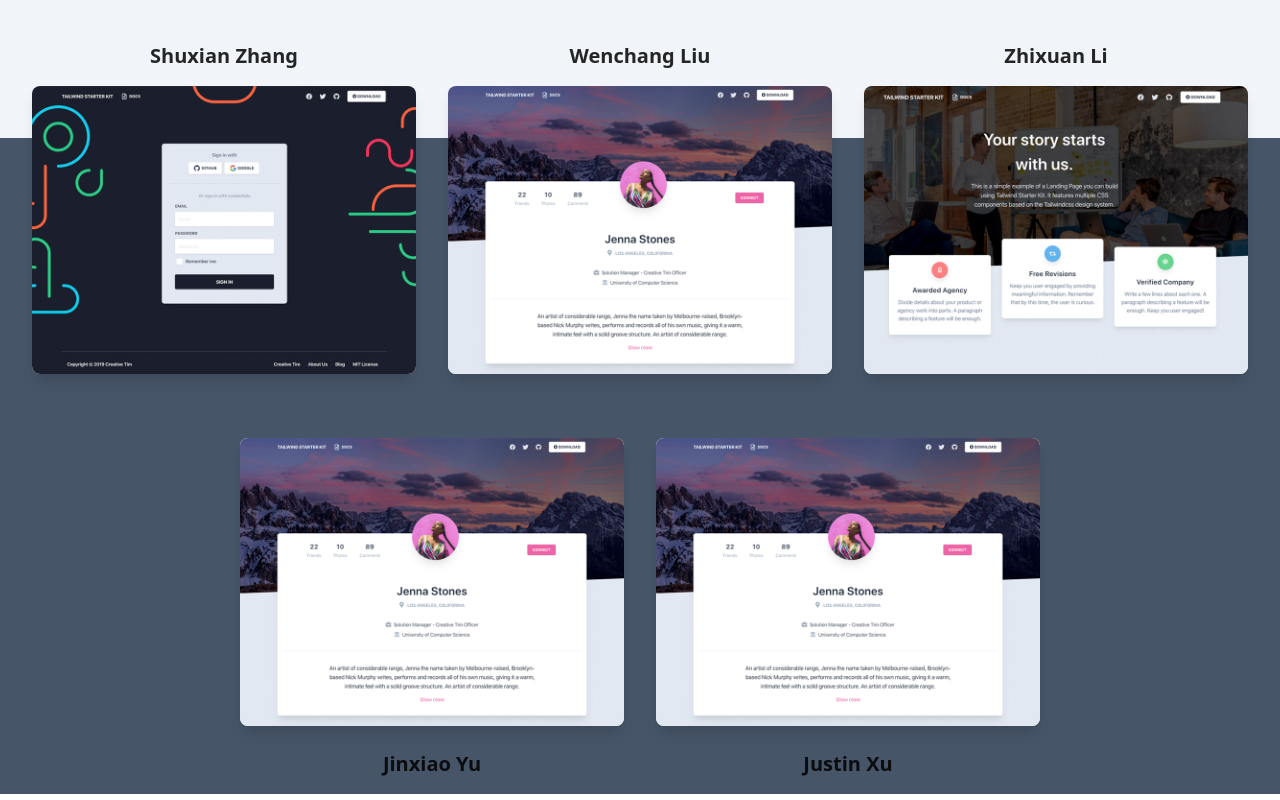
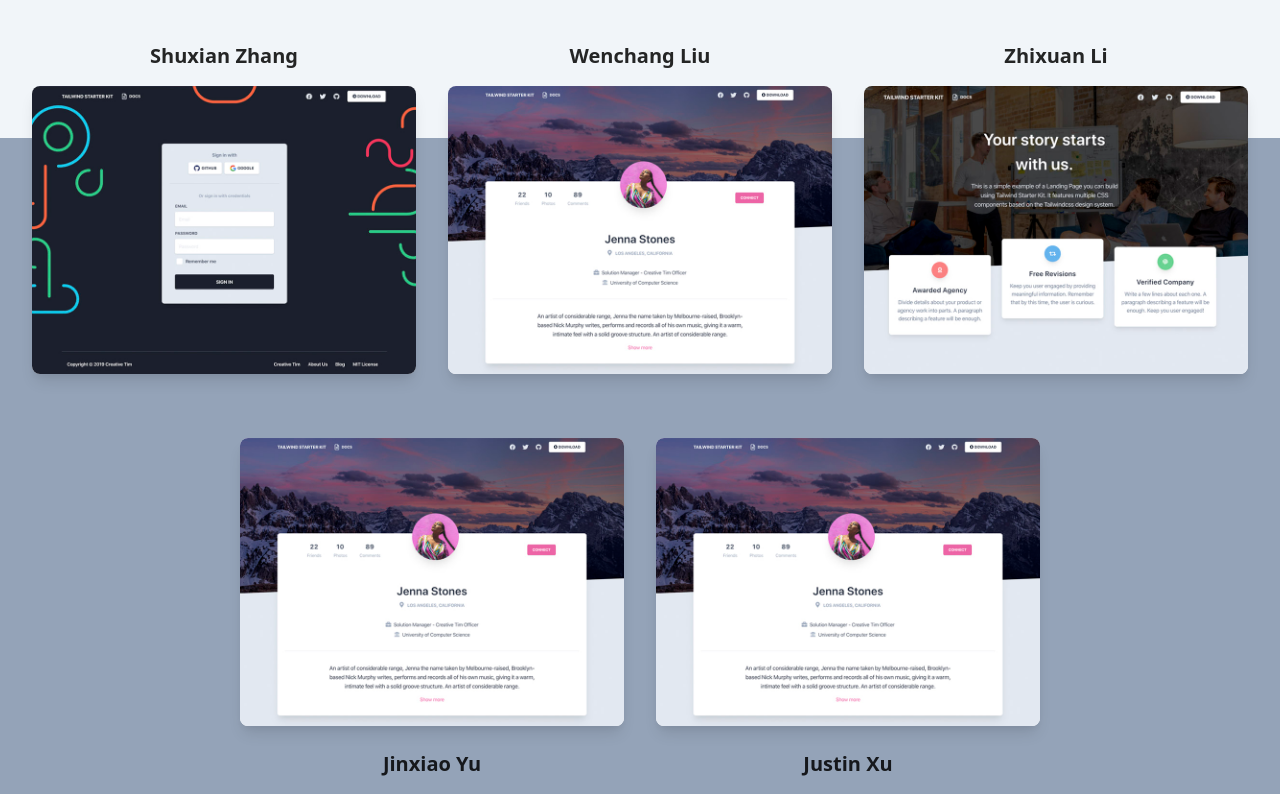
Before and after one commit to Cecil-Zhang/AggieShell, a Next.js app in the folder frontendAggieShell/: page / in a window 1280 px wide. Shown: the part 4760-5560 px from the top of the page. Built offline with nearby package versions, Linux system fonts and the light colour scheme.

Commit message:
Fixing vercel build bug

```diff
--- a/frontendAggieShell/components/Tabs/DocumentationTabs.js
+++ b/frontendAggieShell/components/Tabs/DocumentationTabs.js
@@ -1,6 +1,6 @@
 import React from "react";
 
-const Tabs = () => {
+const DocumentationTabs = () => {
   const [openTab, setOpenTab] = React.useState(1);
   return (
     <>
@@ -112,4 +112,4 @@ const Tabs = () => {
   );
 };
 
-export default Tabs;
+export default DocumentationTabs;
--- a/frontendAggieShell/pages/index.js
+++ b/frontendAggieShell/pages/index.js
@@ -4,7 +4,7 @@ import Link from "next/link";
 
 import IndexNavbar from "components/Navbars/IndexNavbar.js";
 import Footer from "components/Footers/Footer.js";
-import Tabs from "components/Tabs/DocumentationTabs.js";
+import DocumentationTabs from "components/Tabs/DocumentationTabs.js";
 
 export default function Index() {
   return (
@@ -266,7 +266,7 @@ export default function Index() {
                 <h2 className="text-xl font-semibold">
                   Dependencies
                 </h2>
-                <Tabs />
+                <DocumentationTabs />
               </div>
             </div>
 
@@ -382,6 +382,7 @@ export default function Index() {
           </div>
         </div>
 
+        <div id="about"></div>
         <div className="justify-center text-center flex flex-wrap mt-24">
           <div className="w-full md:w-6/12 px-12 md:px-4">
             <h2 className="font-semibold text-4xl">Developer Team</h2>
@@ -394,7 +395,7 @@ export default function Index() {
 
       <section className="block relative z-1">
         <div className="container mx-auto">
-          <div className="justify-center flex flex-wrap bg-blueGray-600">
+          <div className="justify-center flex flex-wrap bg-blueGray-400">
             <div className="w-full lg:w-12/12 px-4 -mt-24">
               <div className="flex flex-wrap">
                 <div className="w-full lg:w-4/12 px-4">
@@ -444,7 +445,7 @@ export default function Index() {
               </div>
             </div>
           </div>
-          <div className="justify-center flex flex-wrap bg-blueGray-600">
+          <div className="justify-center flex flex-wrap bg-blueGray-400">
             <div className="w-full lg:w-12/12 px-4  mt-10">
               <div className="flex flex-wrap justify-center">
                 <div className="w-full lg:w-4/12 px-4">
```
